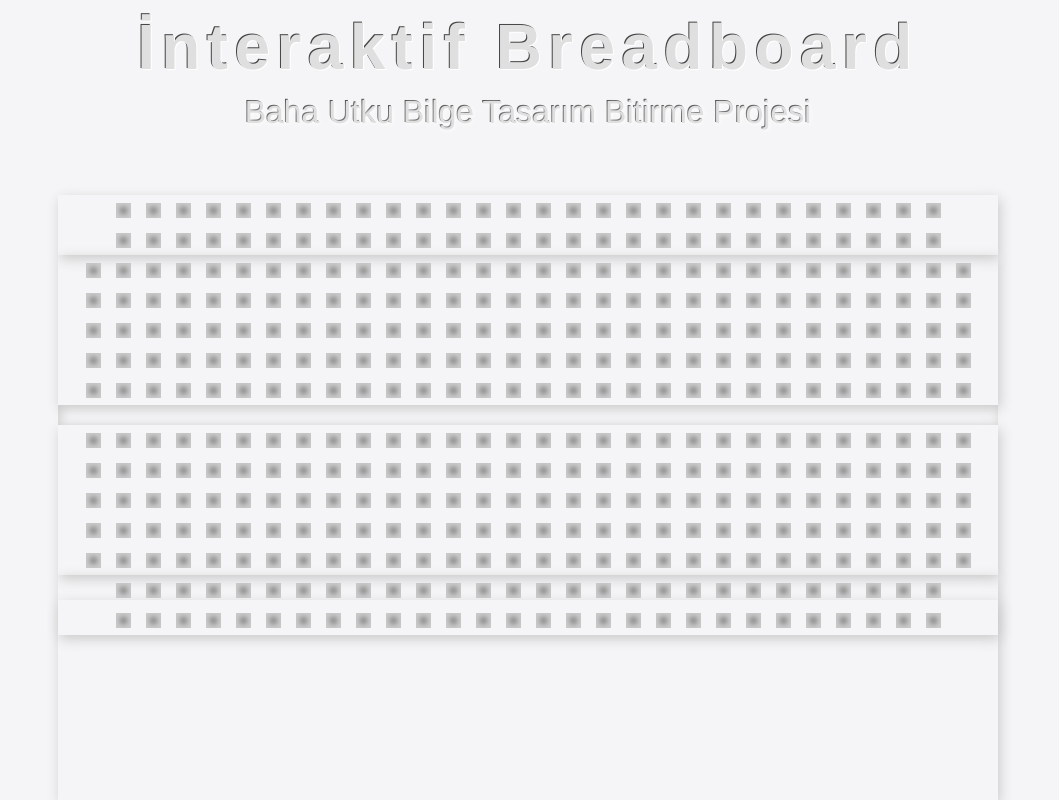
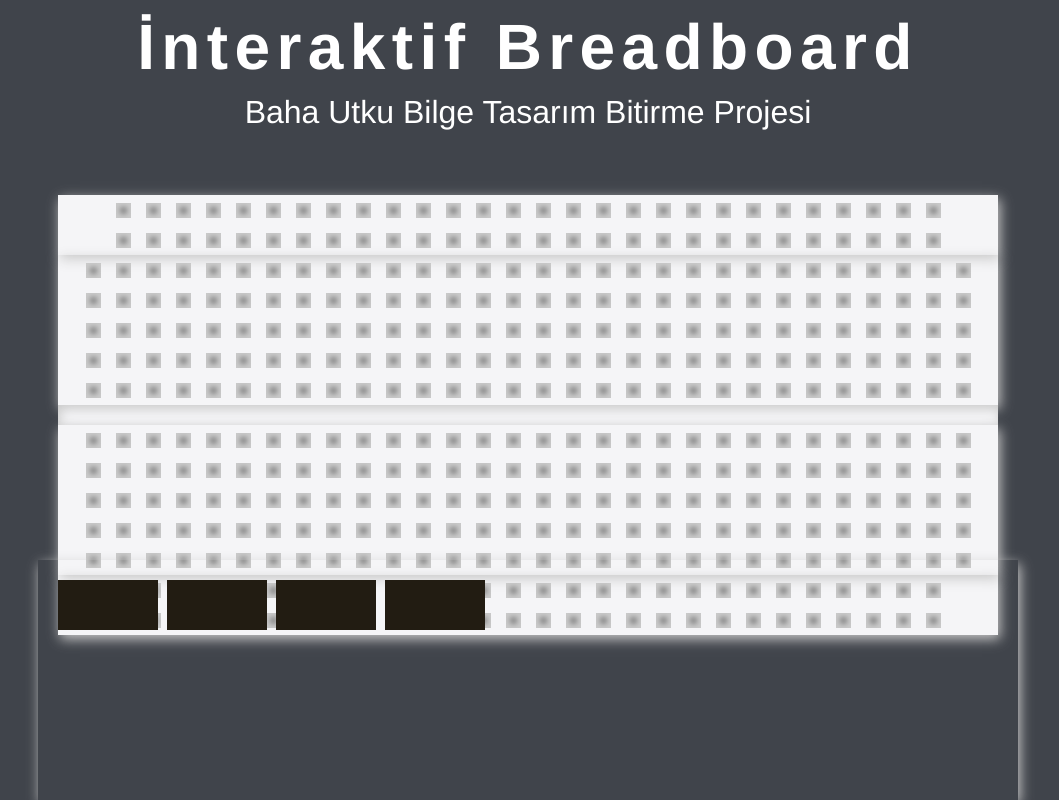
Before and after one commit to utkubilge/interaktif-breadboard-tasarim, a Next.js app: page / in a window 1280 px wide. Shown: the whole page, without its empty margins (112-1171 px from the left). Built offline with nearby package versions, Linux system fonts and the light colour scheme.

Commit message:
hareket edilebilir nesne eklendi

```diff
--- /dev/null
+++ b/pages/components/DraggableComponent.js
@@ -0,0 +1,46 @@
+import React, { useRef, useState, useEffect } from 'react'
+
+const quickAndDirtyStyle = {
+  width: "200px",
+  height: "200px",
+  background: "#FF9900",
+  color: "#FFFFFF",
+  display: "flex",
+  justifyContent: "center",
+  alignItems: "center"
+}
+
+const DraggableComponent = () => {
+  const [pressed, setPressed] = useState(false)
+  const [position, setPosition] = useState({x: 0, y: 0})
+  const ref = useRef()
+
+  // Monitor changes to position state and update DOM
+  useEffect(() => {
+    if (ref.current) {
+      ref.current.style.transform = `translate(${position.x}px, ${position.y}px)`
+    }
+  }, [position])
+
+  // Update the current position if mouse is down
+  const onMouseMove = (event) => {
+    if (pressed) {
+      setPosition({
+        x: position.x + event.movementX,
+        y: position.y + event.movementY
+      })
+    }
+  }
+
+  return (
+    <div
+      ref={ ref }
+      className='dragobj'
+      onMouseMove={ onMouseMove }
+      onMouseDown={ () => setPressed(true) }
+      onMouseUp={ () => setPressed(false) } >
+    </div>
+  )
+}
+
+export default DraggableComponent
--- a/pages/index.js
+++ b/pages/index.js
@@ -1,11 +1,15 @@
 import Head from 'next/head';
-import Card from "./components/Card";
 import Board from "./components/Board";
+import Dragable from "./components/DraggableComponent";
+import React from 'react';
+
+
 
 export default function Home() {
   const lines = 30;
-  const powerlines = lines * 2 -4;
+  const powerlines = lines * 2 - 4;
   const terminallines = lines * 5;
+
 
   return (
     <main>
@@ -43,7 +47,15 @@ export default function Home() {
 
       </div>
 
-      <div className="ToolBox"></div>
+      <div className="ToolBox">
+        <Dragable/>
+        <p>&nbsp;&nbsp;</p>
+        <Dragable/>
+        <p>&nbsp;&nbsp;</p>
+        <Dragable/>
+        <p>&nbsp;&nbsp;</p>
+        <Dragable/>
+      </div>
 
 
 
--- a/styles/globals.css
+++ b/styles/globals.css
@@ -3,7 +3,7 @@ body {
     padding: 0;
     margin: 0;
     font-family: -apple-system, BlinkMacSystemFont, Segoe UI, Roboto, Oxygen, Ubuntu, Cantarell, Fira Sans, Droid Sans, Helvetica Neue, sans-serif;
-    background-color: #F5F5F7;
+    background-color: #40444b;
 }
 
 header .app-title {
@@ -12,8 +12,8 @@ header .app-title {
     font-weight: 900;
     font-size: 64px;
     letter-spacing: 0.1em;
-    color: #dfdfdf;
-    text-shadow: 1px 1px white, -1px -1px #444;
+    color: #ffffff;
+    /* text-shadow: 1px 1px white, 1px 1px #444; */
     text-align: center;
     margin: 10px;
 }
@@ -24,8 +24,8 @@ header p {
     font-weight: 200;
     text-align: center;
     margin: 10px;
-    color: #dfdfdf;
-    text-shadow: 1px 1px 5px white, -1px -1px #444;
+    color: #ffffff;
+    /* text-shadow: 1px 1px 5px white, -1px -1px #444; */
 }
 
 .main {
@@ -39,6 +39,7 @@ header p {
     width: 940px;
     margin: auto;
     margin-top: 5%;
+    background-color: #F5F5F7;
 }
 
 .Divit {
@@ -54,6 +55,10 @@ header p {
     background-color: #888888;
     box-shadow: inset 0 0 5px 4px #cacaca;
     margin: 7.5px;
+}
+
+.Hole[key=5] {
+    background-color: #af2323;
 }
 
 .PowerStrip {
@@ -104,4 +109,24 @@ header p {
     left: 50%;
     transform: translateX(-50%);
     box-shadow: 2px 4px 12px #cacaca;
+    display: flex;
+    padding: 20px;
 }
+
+.ic {
+    height: 20px;
+    width: 60px;
+    background-color: black;
+    box-shadow: 2px 4px 12px #cacaca;
+    position: absolute;
+}
+
+.dragobj {
+    width: 100px;
+    height: 50px;
+    background: #221c12;
+    color: #FFFFFF;
+    display: flex;
+    justify-content: center;
+    align-items: center;
+}
```
Also changed, not shown: info/Bord.js (renamed from pages/components/Bord.js), info/Card.js (renamed from pages/components/Card.js), info/breadboard logic.txt (added).
